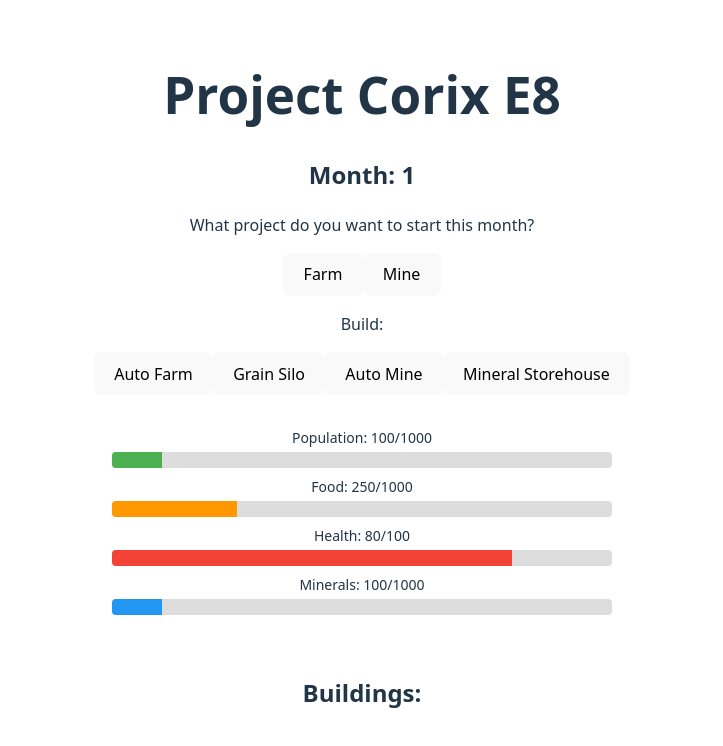
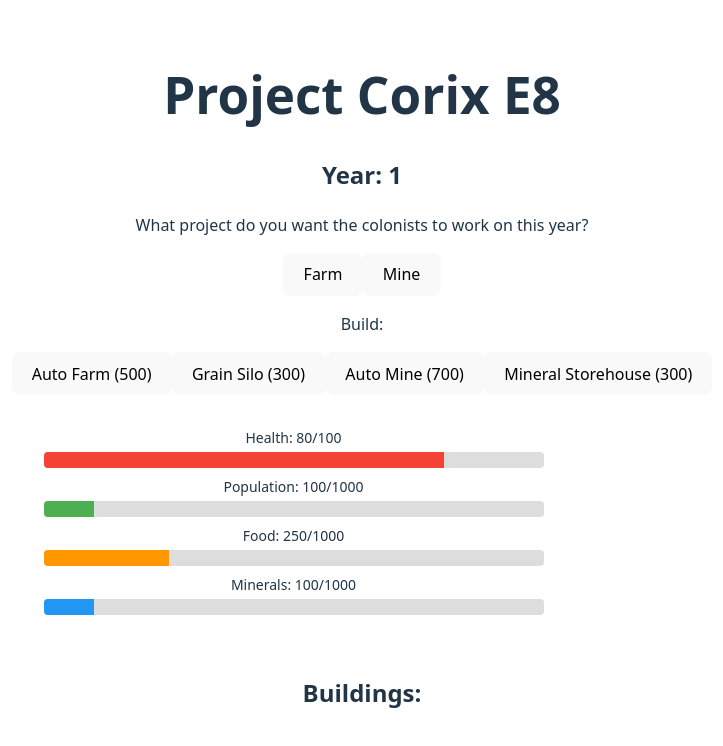
Before and after one commit to Mark-David-Hill/experiments, a React (Vite) app in the folder space-colony/: page / in a window 1280 px wide. Shown: the top 746 px of the page, without its empty margins (278-1001 px from the left). Built offline with nearby package versions, Linux system fonts and the light colour scheme.

Commit message:
adjusts names for variables and changes wording of some messages

```diff
--- a/space-colony/src/App.jsx
+++ b/space-colony/src/App.jsx
@@ -16,7 +16,7 @@ function App() {
   const grainSiloBonus = 500;
   const mineralStorehouseBonus = 500;
 
-  const [month, setMonth] = useState(1);
+  const [year, setYear] = useState(1);
   const [population, setPopulation] = useState(100);
   const [health, setHealth] = useState(80);
   const [food, setFood] = useState(startingFood);
@@ -30,7 +30,7 @@ function App() {
 
   const [buildings, setBuildings] = useState([]);
   const [message, setMessage] = useState(
-    "What project do you want to start this month?"
+    "What project do you want the colonists to work on this year?"
   );
   const [isLoading, setIsLoading] = useState(false);
 
@@ -47,32 +47,32 @@ function App() {
 
   // Passive effects when buildings change :contentReference[oaicite:2]{index=2}
   useEffect(() => {
-    let nf = startingMaxFood,
-      nm = startingMaxMinerals;
-    let fb = 0,
-      mb = 0;
+    let newFood = startingMaxFood;
+    let newMinerals = startingMaxMinerals;
+    let foodBonus = 0;
+    let mineralsBonus = 0;
 
     buildings.forEach((b) => {
       switch (b.name) {
         case "Grain Silo":
-          nf += grainSiloBonus;
+          newFood += grainSiloBonus;
           break;
         case "Mineral Storehouse":
-          nm += mineralStorehouseBonus;
+          newMinerals += mineralStorehouseBonus;
           break;
         case "Auto Farm":
-          fb += autoFarmBonus;
+          foodBonus += autoFarmBonus;
           break;
         case "Auto Mine":
-          mb += autoMineBonus;
+          mineralsBonus += autoMineBonus;
           break;
       }
     });
 
-    setMaxFood(nf);
-    setMaxMinerals(nm);
-    setFoodBonus(fb);
-    setMineralsBonus(mb);
+    setMaxFood(newFood);
+    setMaxMinerals(newMinerals);
+    setFoodBonus(foodBonus);
+    setMineralsBonus(mineralsBonus);
   }, [buildings]);
 
   const getRandomInt = (min, max) => {
@@ -88,97 +88,94 @@ function App() {
     return modifier * getRandomInt(min, max);
   };
 
-  // Build now only enqueues the building; cost handled in monthPasses :contentReference[oaicite:3]{index=3}
   const build = (building) => {
     if (minerals >= building.cost) {
       setBuildings((prev) => [...prev, building]);
       setMessage(`Building ${building.name}…`);
-      monthPasses("build", building.cost);
+      yearPasses("build", building.cost);
     } else {
       setMessage(`Not enough minerals for ${building.name}.`);
     }
   };
 
-  // Month logic now atomically handles cost + production + consumption :contentReference[oaicite:4]{index=4}
-  const monthPasses = async (action, buildingCost = 0) => {
+  const yearPasses = async (action, buildingCost = 0) => {
     setIsLoading(true);
 
-    // Start from current state
-    let nf = food;
-    let nm = minerals - buildingCost; // subtract cost here
-    let nh = health;
-    let np = population;
+    let newFood = food;
+    let newMinerals = minerals - buildingCost;
+    let newHealth = health;
+    let newPopulation = population;
 
     // 1) Action phase
     if (action === "farm") {
       const produced = Math.floor(population * 2);
-      nf += produced;
+      newFood += produced;
       setMessage(`Farmed ${produced} food.`);
       await delay(1000);
     } else if (action === "mine") {
       const produced = Math.floor(population * 1.8);
-      nm += produced;
+      newMinerals += produced;
       setMessage(`Mined ${produced} minerals.`);
       await delay(1000);
     }
 
     // 2) Passive bonuses
-    nf += foodBonus;
-    nm += mineralsBonus;
+    newFood += foodBonus;
+    newMinerals += mineralsBonus;
 
-    // 3) Consumption & health
-    if (nf >= np) {
-      nf -= np;
-      if (nh < 80) nh += 2;
-      setMessage(`Everyone fed`);
+    // 3) food and health change
+    if (newFood >= newPopulation) {
+      newFood -= newPopulation;
+      if (newHealth < 80) newHealth += 2;
+      setMessage(`There was enough food for everyone`);
     } else {
-      const loss = 5 + Math.floor(nh * 0.2);
-      nh = Math.max(0, nh - loss);
-      np -= 2 + Math.floor(np * 0.01);
-      nf = 0;
+      const loss = 5 + Math.floor(newHealth * 0.2);
+      newHealth = Math.max(0, newHealth - loss);
+      newPopulation -= 2 + Math.floor(newPopulation * 0.01);
+      newFood = 0;
       setMessage(
-        nh > 0
-          ? "Food shortfall: health down."
-          : "Critical shortage: people dying."
+        newHealth > 0
+          ? "There wasn't enough food for everyone."
+          : "Your colony's health is in critical condition. Citizens are dying."
       );
     }
 
     // 4) Population change
-    np += populationChange(nh, np);
+    newPopulation += populationChange(newHealth, newPopulation);
 
-    // Commit all updates together
-    setFood(nf);
-    setMinerals(nm);
-    setHealth(nh);
-    setPopulation(np);
-    setMonth((m) => m + 1);
+    setFood(newFood);
+    setMinerals(newMinerals);
+    setHealth(newHealth);
+    setPopulation(newPopulation);
+    setYear((m) => m + 1);
     setIsLoading(false);
   };
 
   return (
     <>
       <h1>Project Corix E8</h1>
-      <h2>Month: {month}</h2>
+      <h2>Year: {year}</h2>
       <p style={{ whiteSpace: "pre-wrap" }}>{message}</p>
 
-      <div className="month-choice">
-        <button onClick={() => monthPasses("farm")} disabled={isLoading}>
+      <div className="year-choice">
+        <button onClick={() => yearPasses("farm")} disabled={isLoading}>
           Farm
         </button>
-        <button onClick={() => monthPasses("mine")} disabled={isLoading}>
+        <button onClick={() => yearPasses("mine")} disabled={isLoading}>
           Mine
         </button>
         <div className="build-choice">
           <p>Build:</p>
           {buildingChoices.map((b) => (
             <button key={b.name} onClick={() => build(b)} disabled={isLoading}>
-              {b.name}
+              {b.name} ({b.cost})
             </button>
           ))}
         </div>
       </div>
 
       <div className="card" style={{ width: 500 }}>
+        <StatBar label="Health" value={health} max={100} color="#f44336" />
         <StatBar
           label="Population"
           value={population}
@@ -186,7 +183,6 @@ function App() {
           color="#4caf50"
         />
         <StatBar label="Food" value={food} max={maxFood} color="#ff9800" />
-        <StatBar label="Health" value={health} max={100} color="#f44336" />
         <StatBar
           label="Minerals"
           value={minerals}
@@ -196,7 +192,7 @@ function App() {
       </div>
 
       <h2>Buildings:</h2>
-      <div className="card">
+      <div className="card" style={{ display: "flex", gap: "30px" }}>
         {buildings.map((b, i) => (
           <p key={i}>{b.name}</p>
         ))}
```
